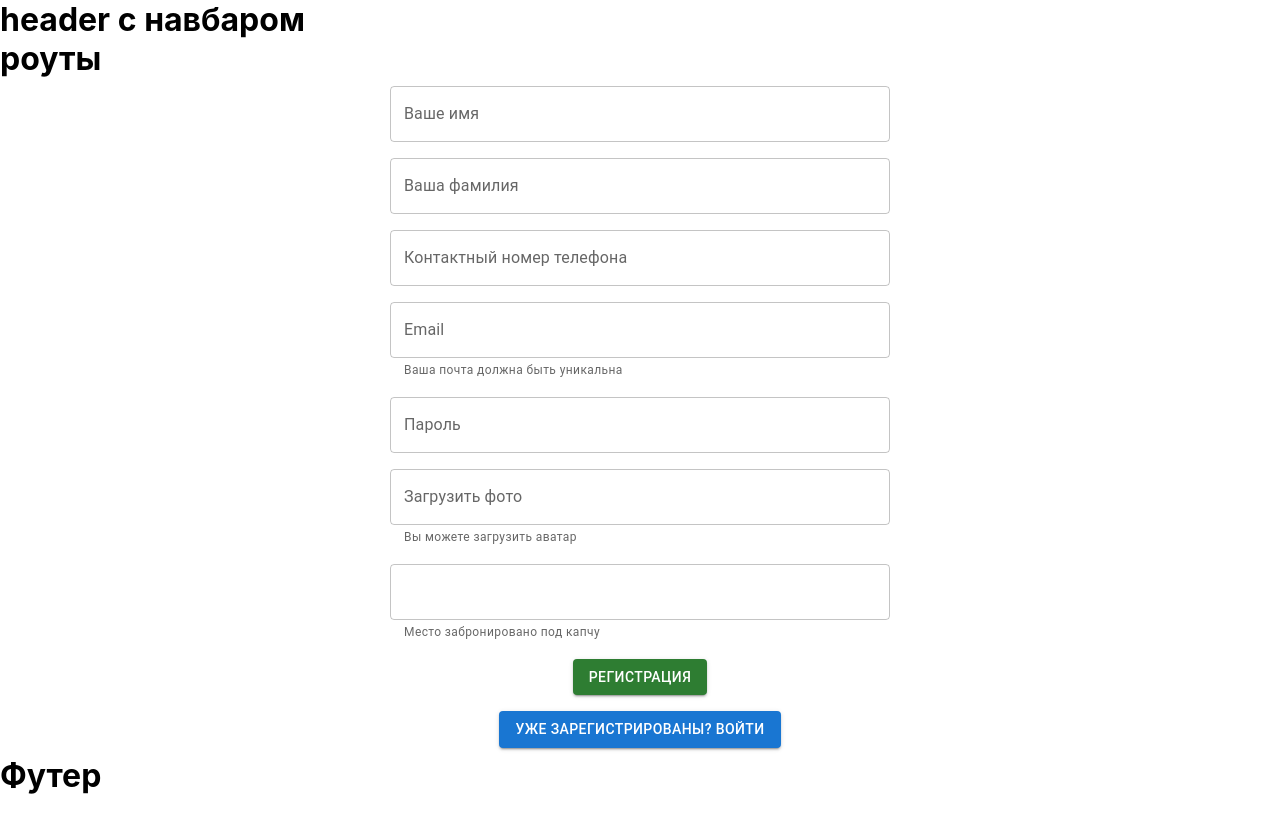
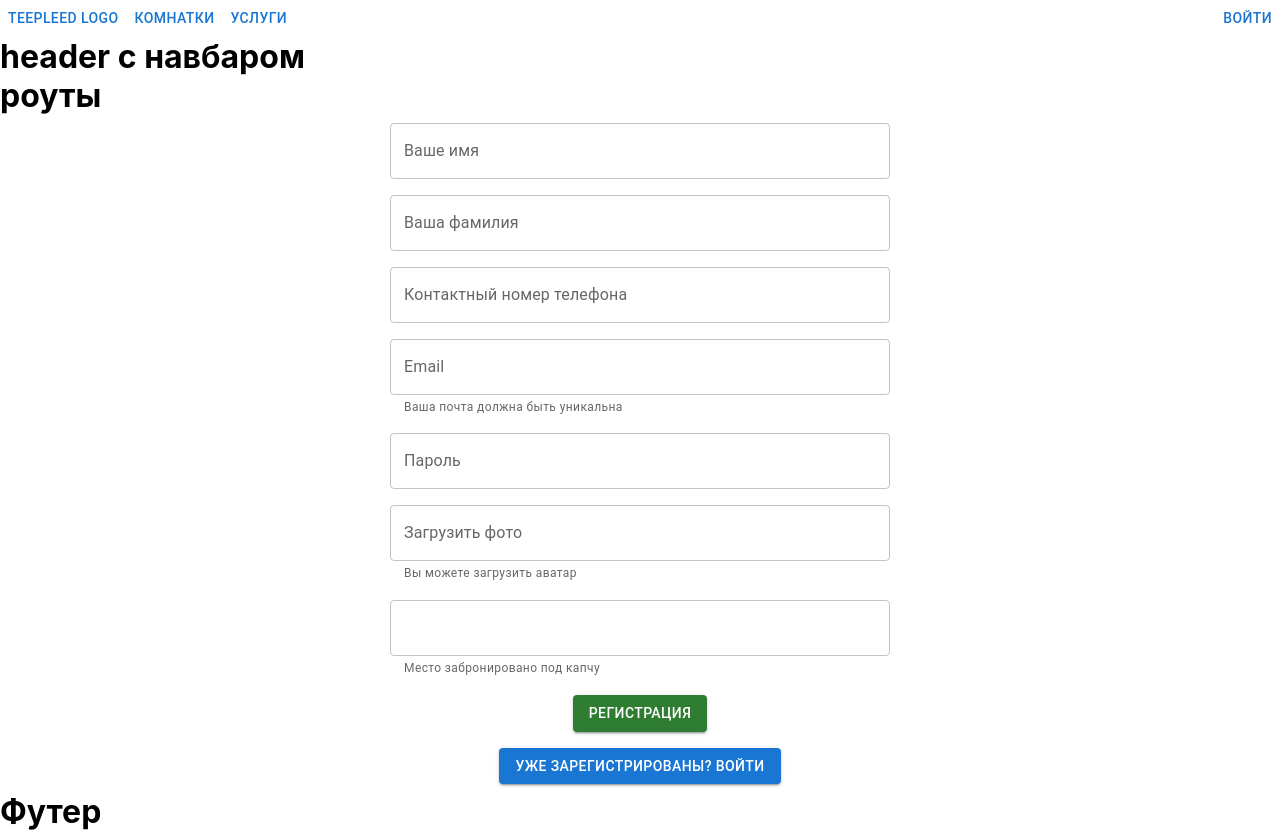
Before and after one commit to kirasamie/zoo-hotel, a React (Vite) app in the folder client/: page /auth in a window 1280 px wide. Before the commit the page ends 800 px from the top, so only its background shows below. Built offline with nearby package versions, Linux system fonts and the light colour scheme; no server answers.

Commit message:
navbar initial

```diff
--- a/client/src/App.tsx
+++ b/client/src/App.tsx
@@ -3,6 +3,7 @@ import HomePage from './pages/HomePage/HomePage';
 import AuthPage from './pages/AuthPage/AuthPage';
 import { useEffect } from 'react';
 import axios from 'axios';
+import Navbar from './components/NavbarComponents/Navbar/Navbar';
 
 function App() {
 
@@ -13,6 +14,7 @@ function App() {
   return (
     <>
       <div className="SOMEWRAPPER!!!!!!!!!!!!!">
+        <Navbar />
         <h1>header с навбаром</h1>
       </div>
       <div className="SOMEWRAPPER!!!!!!!!!!!!!">
--- /dev/null
+++ b/client/src/components/NavbarComponents/Navbar/Navbar.module.css
@@ -0,0 +1,8 @@
+.container {
+    display: flex;
+    flex-direction: row;
+}
+
+.authContainer {
+    margin-left: auto;
+}
--- /dev/null
+++ b/client/src/components/NavbarComponents/Navbar/Navbar.tsx
@@ -0,0 +1,48 @@
+import { Button } from "@mui/material";
+import { Link, useNavigate } from "react-router-dom";
+import style from './Navbar.module.css';
+import { useState } from "react";
+import axios from "axios";
+
+export default function Navbar(): JSX.Element {
+    const [stateAuth, setStateAuth] = useState(false);
+    const navigate = useNavigate();
+    const handlerLogout = async(): Promise<void> => {
+        axios.get(`${import.meta.env.VITE_URL}/user/logout`, {withCredentials: true})
+        .then(() => navigate('/'))
+        .catch((error) => console.log(error))
+        setStateAuth(false)
+    }
+
+  return (
+    <div className={style.container}>
+        <div>
+            <Link to='/'>
+                <Button>TEEPLEED LOGO</Button>
+            </Link>
+            <Link to='/rooms'>
+                <Button>Комнатки</Button>
+            </Link>
+            <Link to='/another'>
+                <Button>Услуги</Button>
+            </Link>
+        </div>
+        <div className={style.authContainer}>
+            {stateAuth ? (
+            <>
+            <Link to='/profile'>
+                <Button>Личный кабинет</Button>
+            </Link>
+                <Button onClick={() => void handlerLogout()}>Выйти</Button>
+            </>
+            )
+            :
+            (
+            <Link to='/auth'>
+                <Button onClick={() => void setStateAuth(true)}>Войти</Button>
+            </Link>
+            )}
+        </div>
+    </div>
+  )
+}
```
Also changed, not shown: 2 other files (tests, documents, lock files or other folders).
